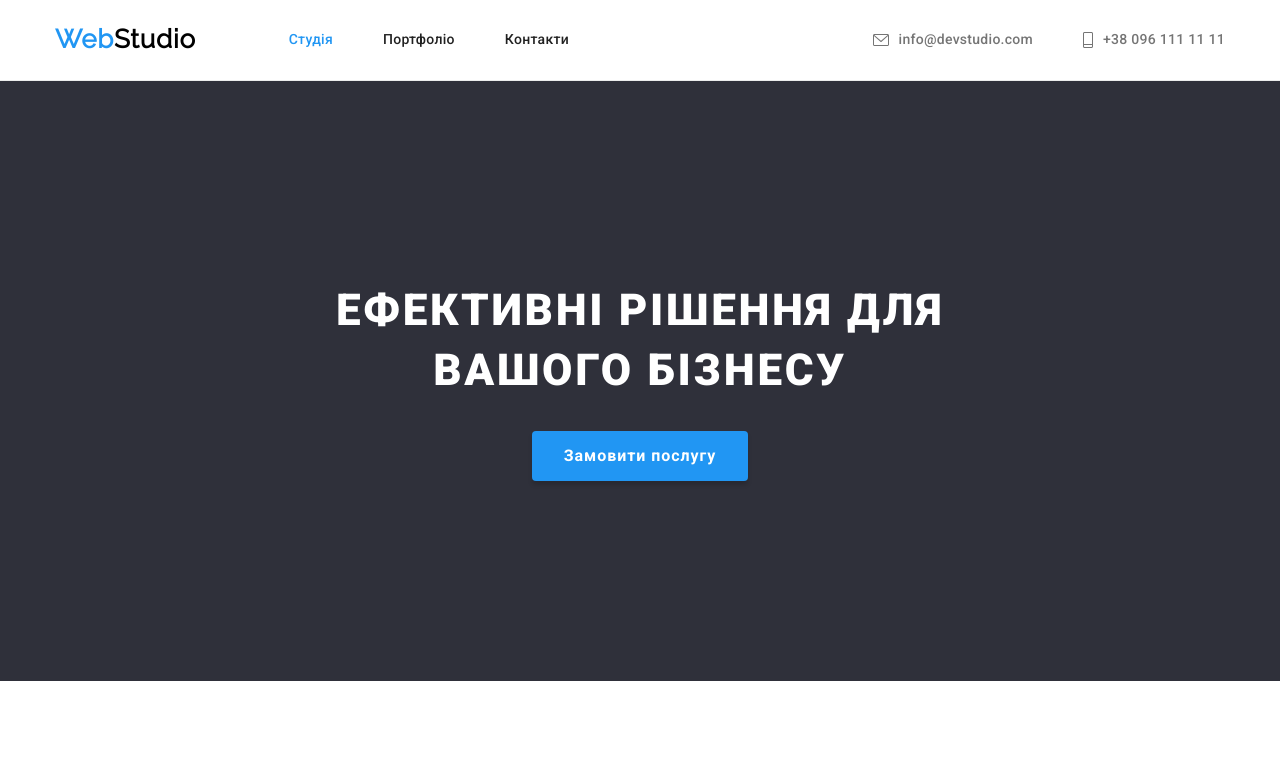
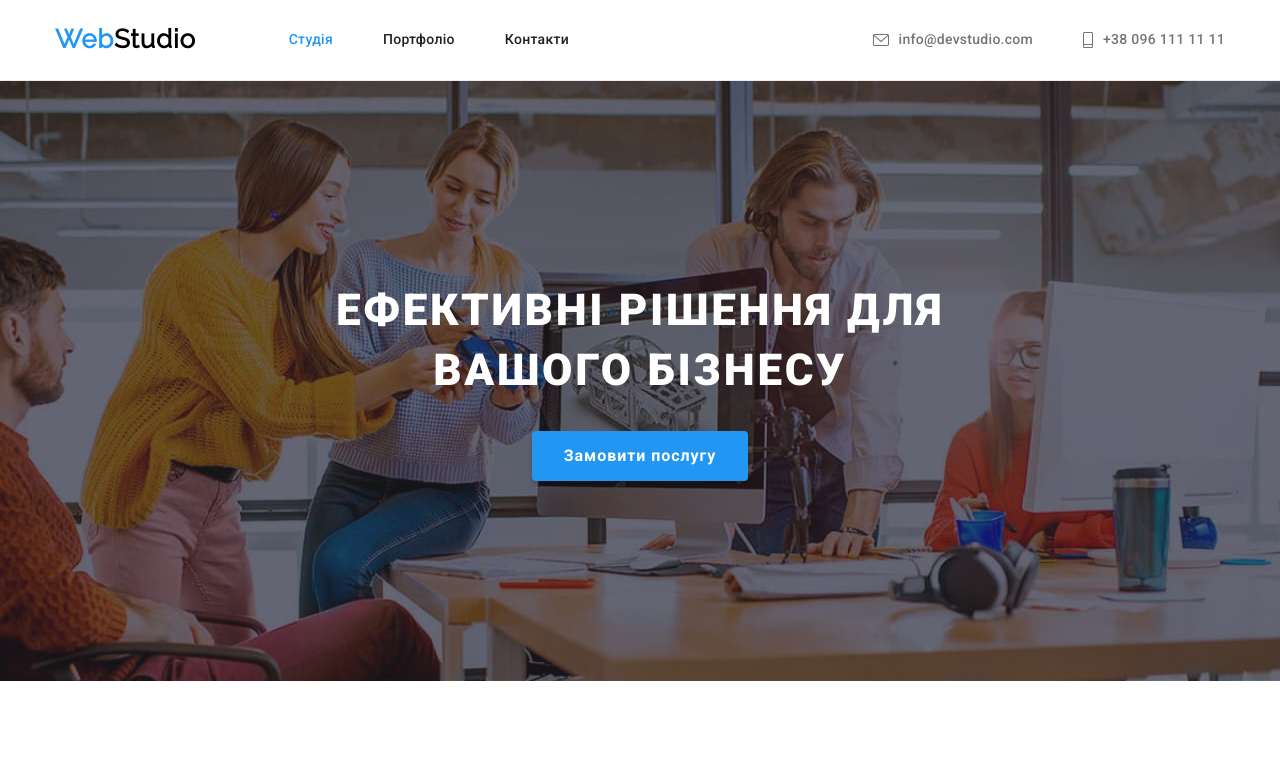
Before and after one commit to y-lapach/goit-markup-hw-04, a plain HTML site: page index.html in a window 1280 px wide. Shown: the top 771 px of the page. Drawn offline with nearby package versions, Linux system fonts and the light colour scheme.

Commit message:
adding background image to hero section

```diff
--- a/css/styles.css
+++ b/css/styles.css
@@ -3,6 +3,9 @@
     padding: 200px 0;
     text-align: center;
     background-color: var(--hero-bg);
+    background-image: linear-gradient(rgba(47, 48, 58, 0.4), rgba(47, 48, 58, 0.4)), url(../images/webstudio-hero-bg.jpg);
+    background-repeat: no-repeat;
+    background-position: center;
 }
 .hero .hero-title {
     margin-bottom: 30px;
```
